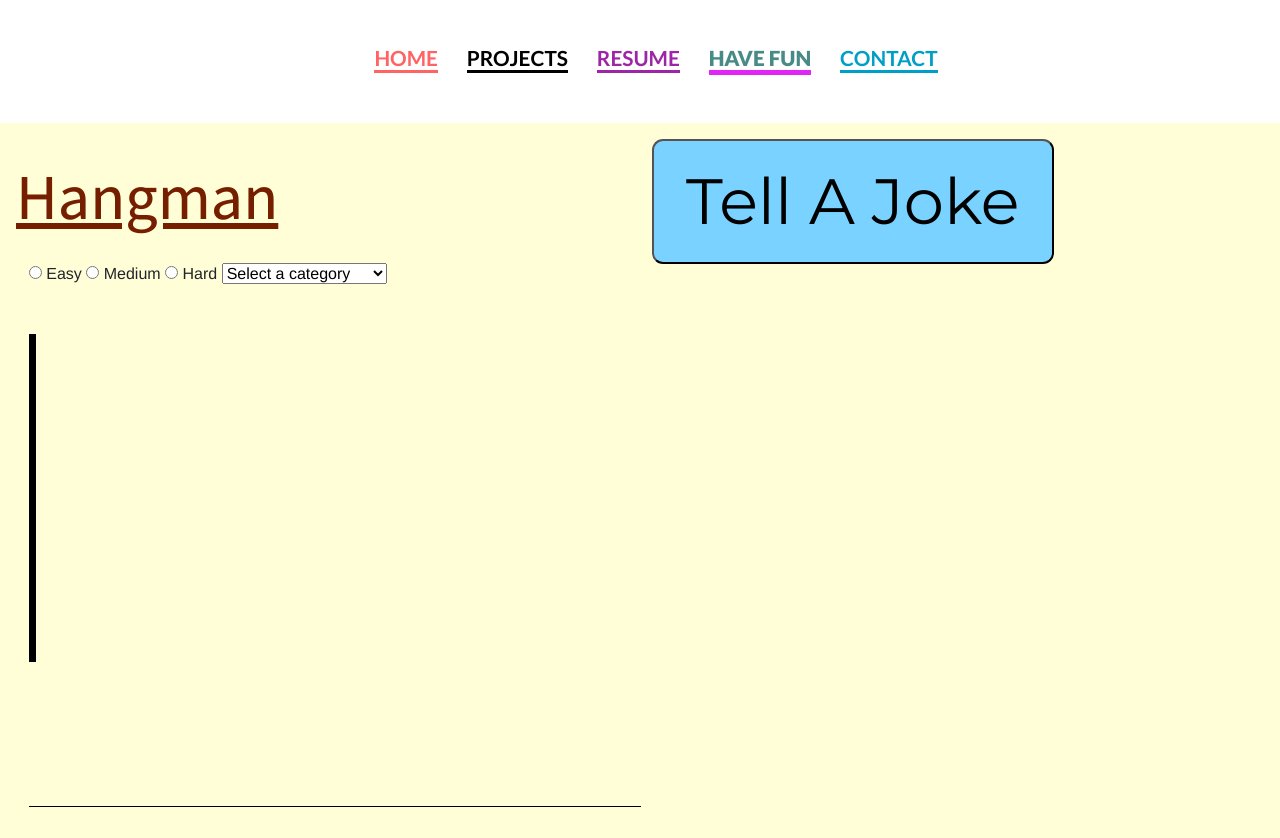
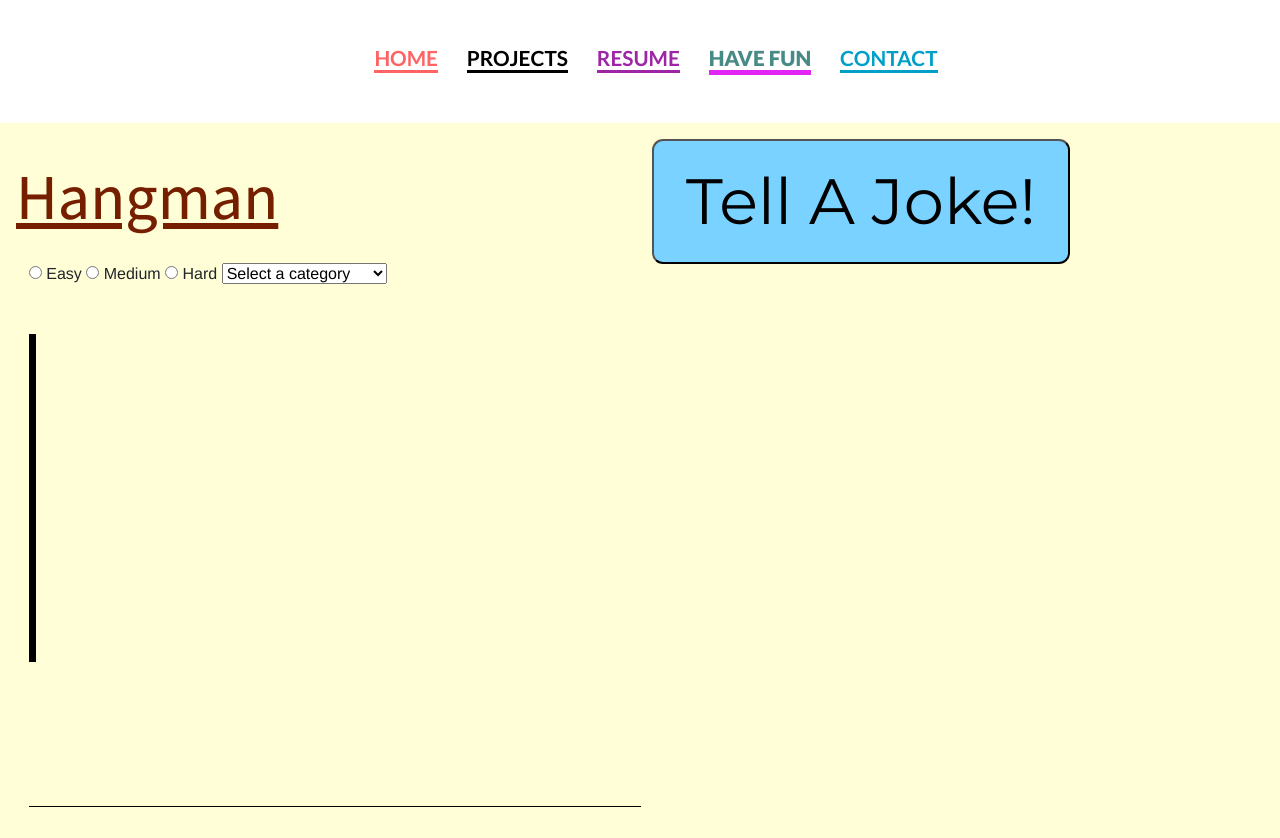
Before and after one commit to MatthewDSummers/My-Portfolio, a Django app: page /have-fun in a window 1280 px wide. Shown: the top 838 px of the page. Run offline with Django 4.2, Linux system fonts and the light colour scheme.

Commit message:
updated jokes button

```diff
--- a/portfolio_site/templates/games.html
+++ b/portfolio_site/templates/games.html
@@ -58,7 +58,7 @@
         </div>
     </div>
     <div id="right-game"  class="col-6 col-sm-12">
-        <button id="get-joke" class="game-button">Tell A Joke</button>
+        <button id="get-joke" class="game-button">Tell A Joke!</button>
         <div id="joke-div" class="hidden">
             <h3 id="joke-title">Jokes</h3>
             <p id="setup"></p>
```
